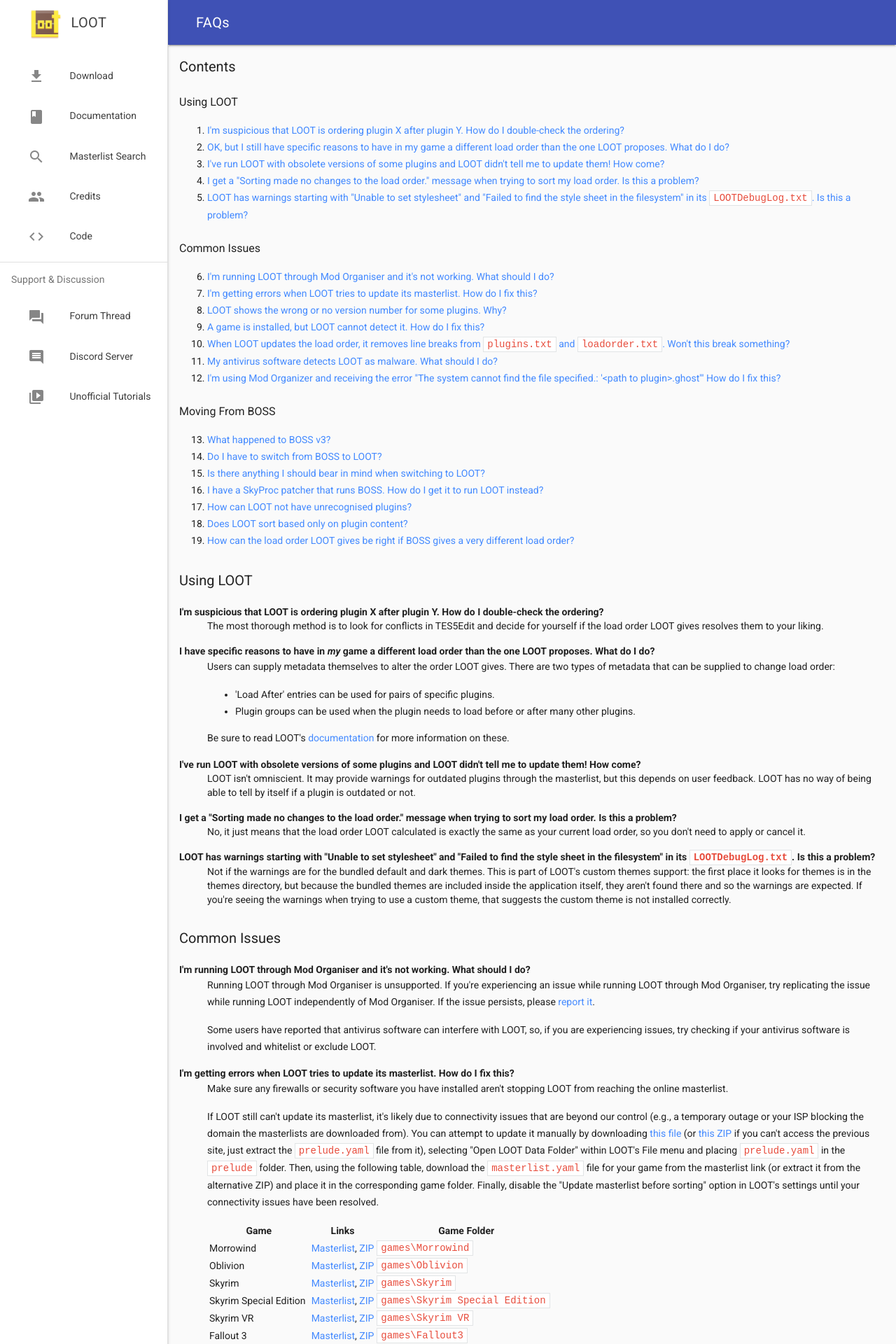
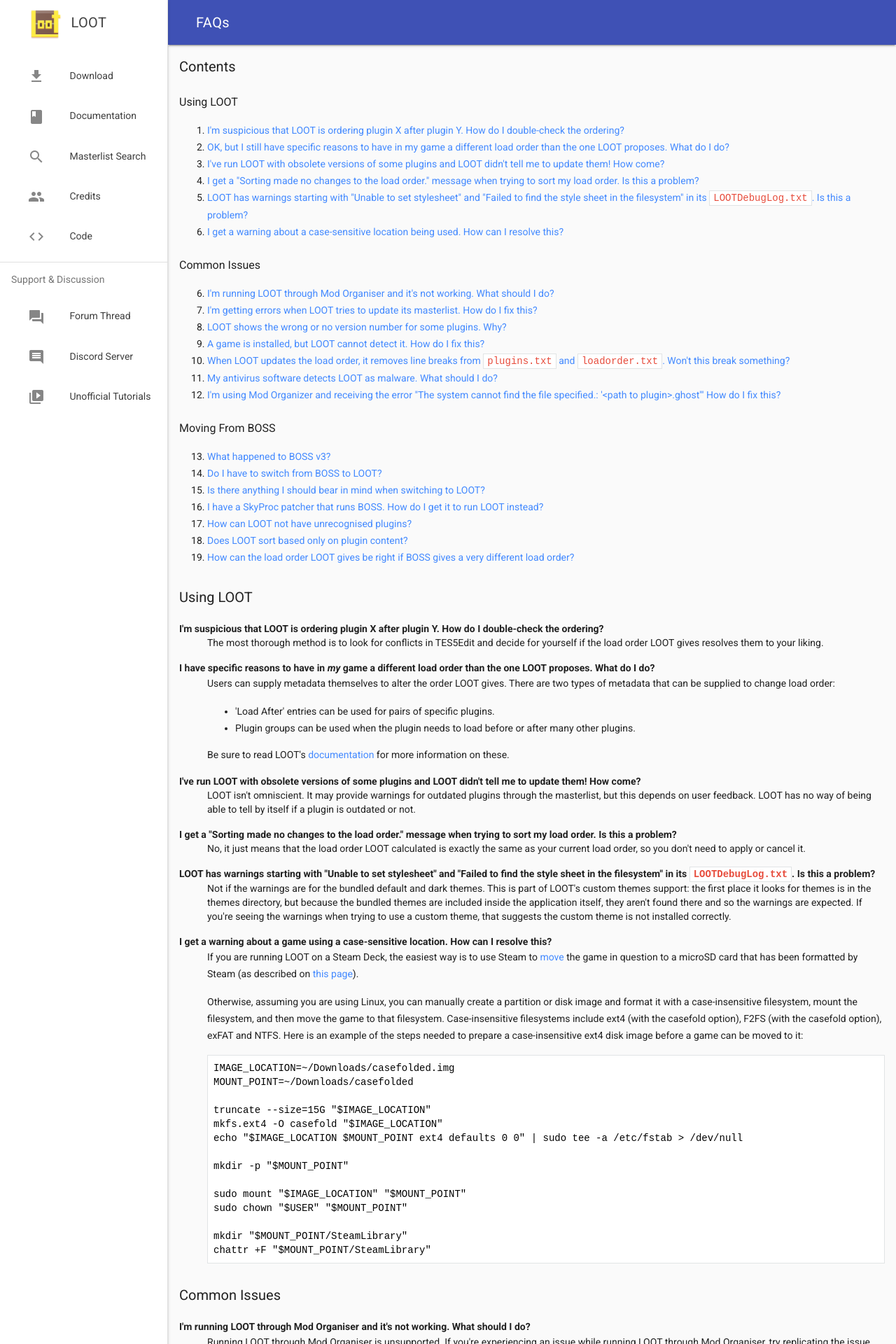
Before and after one commit to loot/loot.github.io, a Jekyll site: the page built from docs/help/LOOT-FAQs.html, in a window 1280 px wide. Shown: the top 1920 px of the page at 70% size. Built offline with Jekyll 4.4.1, drawn with Linux system fonts in a browser that asks for light colours.

Commit message:
Add an FAQ entry about case-sensitivity

```diff
--- a/docs/help/LOOT-FAQs.html
+++ b/docs/help/LOOT-FAQs.html
@@ -13,6 +13,7 @@
   <li><a href="#obsolete-versions">I've run LOOT with obsolete versions of some plugins and LOOT didn't tell me to update them! How come?</a></li>
   <li><a href="#sorting-no-changes">I get a "Sorting made no changes to the load order." message when trying to sort my load order. Is this a problem?</a></li>
   <li><a href="#stylesheet-failure">LOOT has warnings starting with "Unable to set stylesheet" and "Failed to find the style sheet in the filesystem" in its <code>LOOTDebugLog.txt</code>. Is this a problem?</a></li>
+  <li><a href="#case-sensitivity">I get a warning about a case-sensitive location being used. How can I resolve this?</a></li>
 </ol>
 
 <h4>Common Issues</h4>
@@ -65,6 +66,28 @@
 
   <dt id="stylesheet-failure">LOOT has warnings starting with "Unable to set stylesheet" and "Failed to find the style sheet in the filesystem" in its <code>LOOTDebugLog.txt</code>. Is this a problem?</dt>
   <dd>Not if the warnings are for the bundled default and dark themes. This is part of LOOT's custom themes support: the first place it looks for themes is in the themes directory, but because the bundled themes are included inside the application itself, they aren't found there and so the warnings are expected. If you're seeing the warnings when trying to use a custom theme, that suggests the custom theme is not installed correctly.</dd>
+
+  <dt id="case-sensitivity">I get a warning about a game using a case-sensitive location. How can I resolve this?</dt>
+  <dd>
+    <p>If you are running LOOT on a Steam Deck, the easiest way is to use Steam to <a href="https://help.steampowered.com/en/faqs/view/4BD4-4528-6B2E-8327#move">move</a> the game in question to a microSD card that has been formatted by Steam (as described on <a href="https://help.steampowered.com/en/faqs/view/69E3-14AF-9764-4C28">this page</a>).</p>
+
+    <p>Otherwise, assuming you are using Linux, you can manually create a partition or disk image and format it with a case-insensitive filesystem, mount the filesystem, and then move the game to that filesystem. Case-insensitive filesystems include ext4 (with the casefold option), F2FS (with the casefold option), exFAT and NTFS. Here is an example of the steps needed to prepare a case-insensitive ext4 disk image before a game can be moved to it:</p>
+
+    <pre><code>IMAGE_LOCATION=~/Downloads/casefolded.img
+MOUNT_POINT=~/Downloads/casefolded
+
+truncate --size=15G "$IMAGE_LOCATION"
+mkfs.ext4 -O casefold "$IMAGE_LOCATION"
+echo "$IMAGE_LOCATION $MOUNT_POINT ext4 defaults 0 0" | sudo tee -a /etc/fstab > /dev/null
+
+mkdir -p "$MOUNT_POINT"
+
+sudo mount "$IMAGE_LOCATION" "$MOUNT_POINT"
+sudo chown "$USER" "$MOUNT_POINT"
+
+mkdir "$MOUNT_POINT/SteamLibrary"
+chattr +F "$MOUNT_POINT/SteamLibrary"</code></pre>
+  </dd>
 </dl>
 
 <h3>Common Issues</h3>
```
